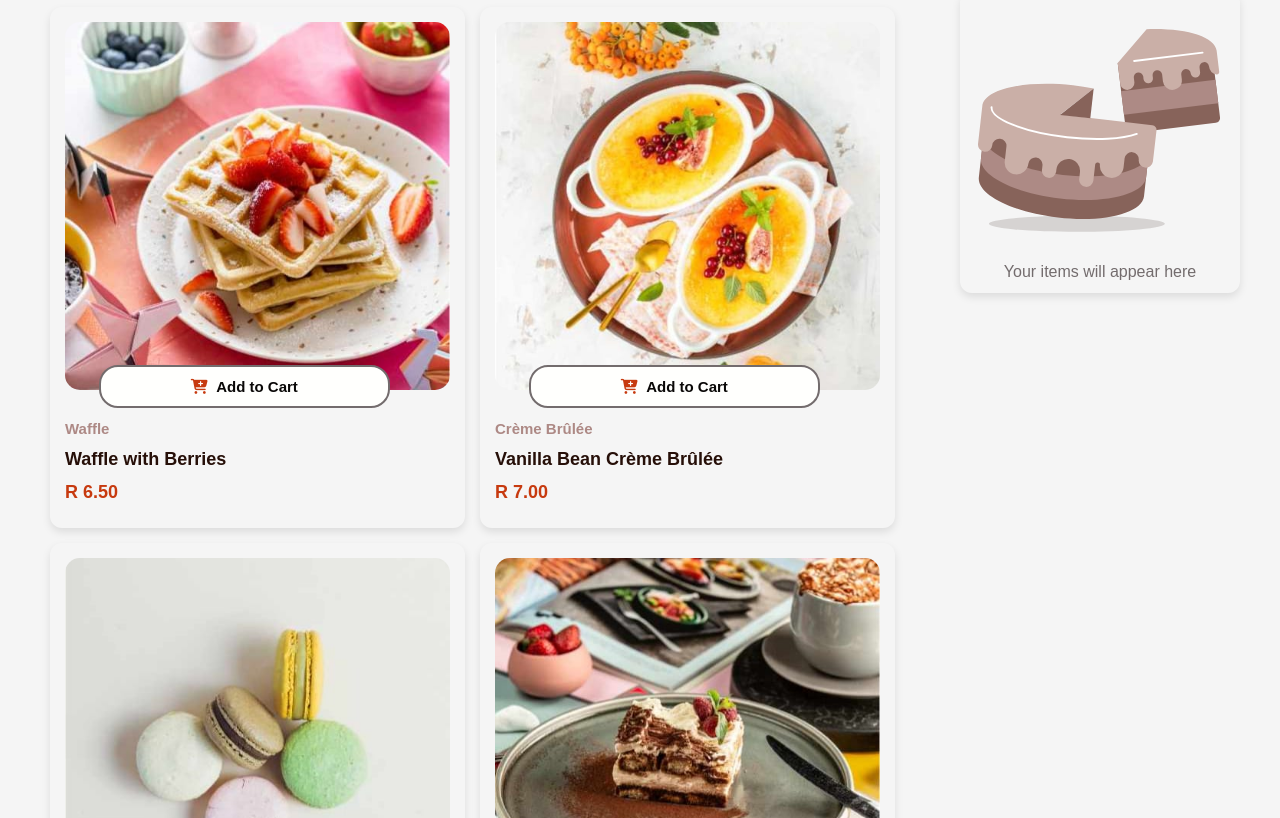
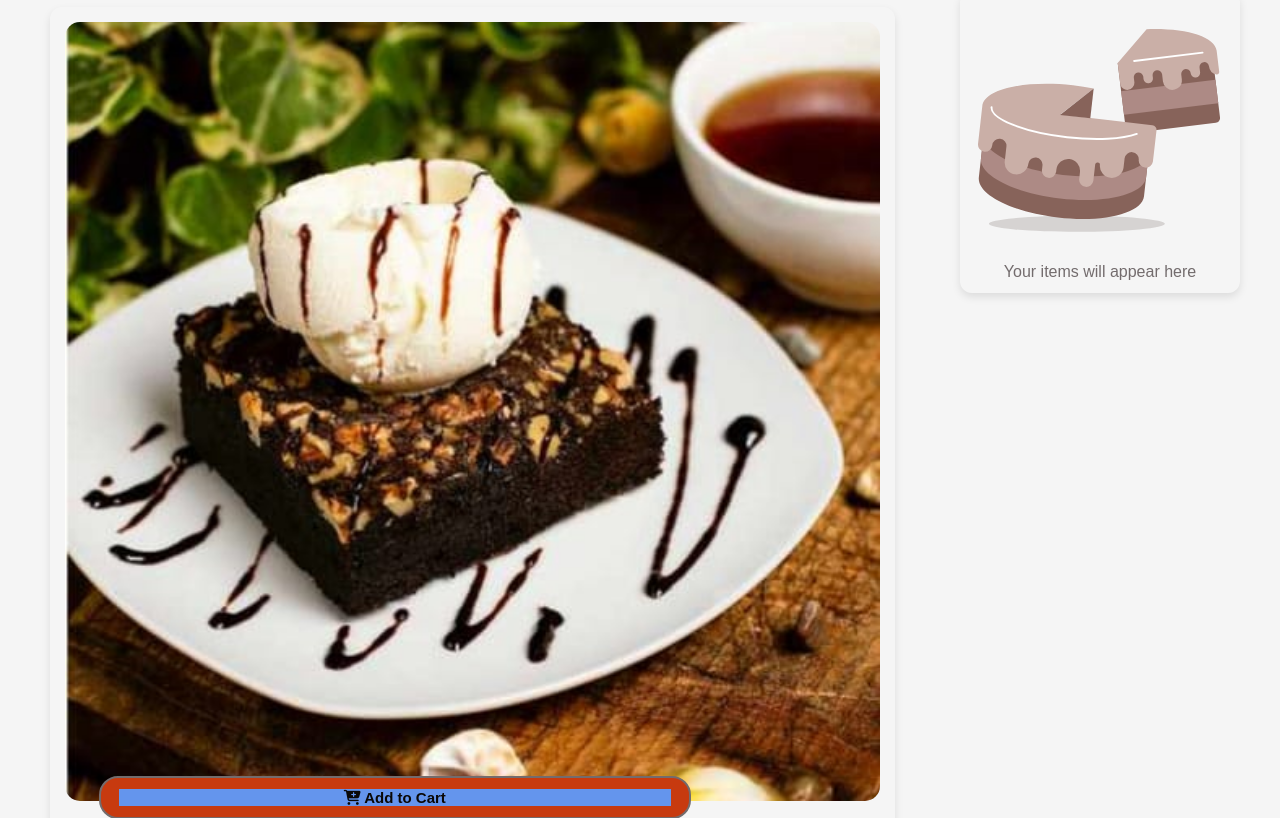
Before and after one commit to BuhleMtshali/product-list-frontendmentor, a plain HTML site: page index.html in a window 1280 px wide. Shown: the part 134-952 px from the top of the page. Drawn offline with Linux system fonts and the light colour scheme; a web font is replaced by a local one.

Commit message:
updated both javsacript and the index file

```diff
--- a/app.css
+++ b/app.css
@@ -57,10 +57,11 @@ body {
 }
 
 .active-icons{
-    display: flex;
+    display: none;
     justify-content: space-between;
     color: var(--btn-bg);
     font-size: 18px;
+    background-color: chartreuse;
 }
 
 .active-icons i{
@@ -71,7 +72,40 @@ body {
     cursor: pointer;
     color: white;
     cursor: pointer;
+
 }
+
+.initial-icons{
+    background-color: cornflowerblue;
+
+}
+
+/* Add to Cart Button */
+.product-render .product button{
+    width: 70%;
+    margin: 0 auto;
+    padding: 11px 18px;
+    border-radius: 19px;
+    font-weight: 600;
+    font-size: 15px;
+    border: 2px solid var(--btn-border);
+    position: absolute;
+    bottom: 120px;
+    left: 49px;
+    background-color: var(--active-btn-bg);
+    color: var(--btn-color);
+    cursor: pointer;
+}
+
+.addBtn:hover {
+    background-color: var(--product-border);
+}
+
+.addBtn .cart {
+    margin-right: 5px;
+    color: var(--active-btn-bg);
+}
+
 
 /* .active-icons p{
 
@@ -147,31 +181,7 @@ body {
     margin-bottom: 10px;
 }
 
-/* Add to Cart Button */
-.product-render .product button{
-    width: 70%;
-    margin: 0 auto;
-    padding: 11px 18px;
-    border-radius: 19px;
-    font-weight: 600;
-    font-size: 15px;
-    border: 2px solid var(--btn-border);
-    position: absolute;
-    bottom: 120px;
-    left: 49px;
-    background-color: var(--btn-bg);
-    color: var(--btn-color);
-    cursor: pointer;
-}
 
-.addBtn:hover {
-    background-color: var(--product-border);
-}
-
-.addBtn .cart {
-    margin-right: 5px;
-    color: var(--active-btn-bg);
-}
 
 .cart-container{
     flex: 0;
--- a/app.js
+++ b/app.js
@@ -23,7 +23,7 @@
                         </button>
                         <small class="catergory">${product.category}</small>
                         <p class="product-name">${product.name}</p>
-                        <p class="price">R ${product.price.toFixed(2)}</p>
+                        <p class="price">$ ${product.price.toFixed(2)}</p>
                         </div>
                         `
         }).join("")
@@ -57,9 +57,11 @@
 
 
                 } else {
+                    //if it doesn't exist push the to the checkout array
                     checkoutArray.push(data[index]);
 
                         if(checkoutArray.length > 0) {
+                        // change the styling of the button if array.length is greater than 0
                         button.style.backgroundColor = "var(--active-btn-bg)";
                         button.style.padding = "8px 12px"
                         button.style.color = "var(--btn-bg)"
--- a/index.html
+++ b/index.html
@@ -16,7 +16,7 @@
         <h1>Desserts</h1>
     <!-- //////////////// -->
     <div class="product-render" id="product-render">
-        <!-- <div class="product">
+        <div class="product">
             <img src="assets/images/image-brownie-desktop.jpg" alt="brownie image" id="">
             <button class="addBtn">
             <div class="active-icons">
@@ -24,13 +24,15 @@
                 <p class="current-quantity">1</p>
                 <i class="fa-solid fa-plus"></i>
             </div>
-            <i class="fa-solid fa-cart-plus"></i>
-            Add to Cart
+            <div class="initial-icons">
+                <i class="fa-solid fa-cart-plus"></i>
+                Add to Cart
+            </div>
             </button>
             <small class="catergory">Brownie</small>
             <p class="product-name">Salted Caramel Brownie</p>
             <p class="price">$5.50</p>
-        </div> -->
+        </div>
     <!-- ↑↑↑END OF PRODUCT -->
     </div>
 <!-- ↑ END OF PRODUCT RENDER -->
@@ -79,6 +81,6 @@
                 </div>
 <!-- ↓END OF CONTAINER DIV -->
 </div>
-<script type="module" src="app.js"></script>
+<!-- <script type="module" src="app.js"></script> -->
 </body>
 </html>
```
